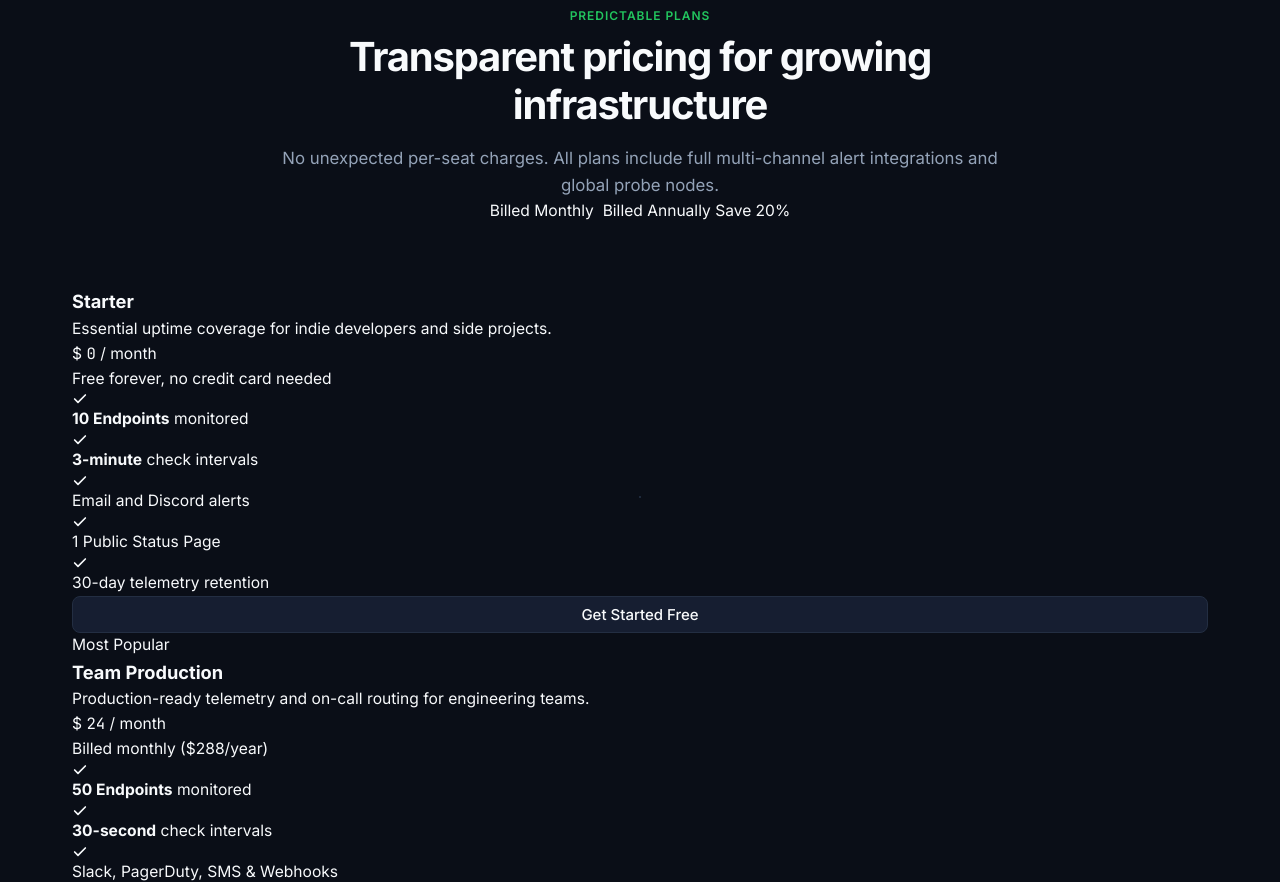
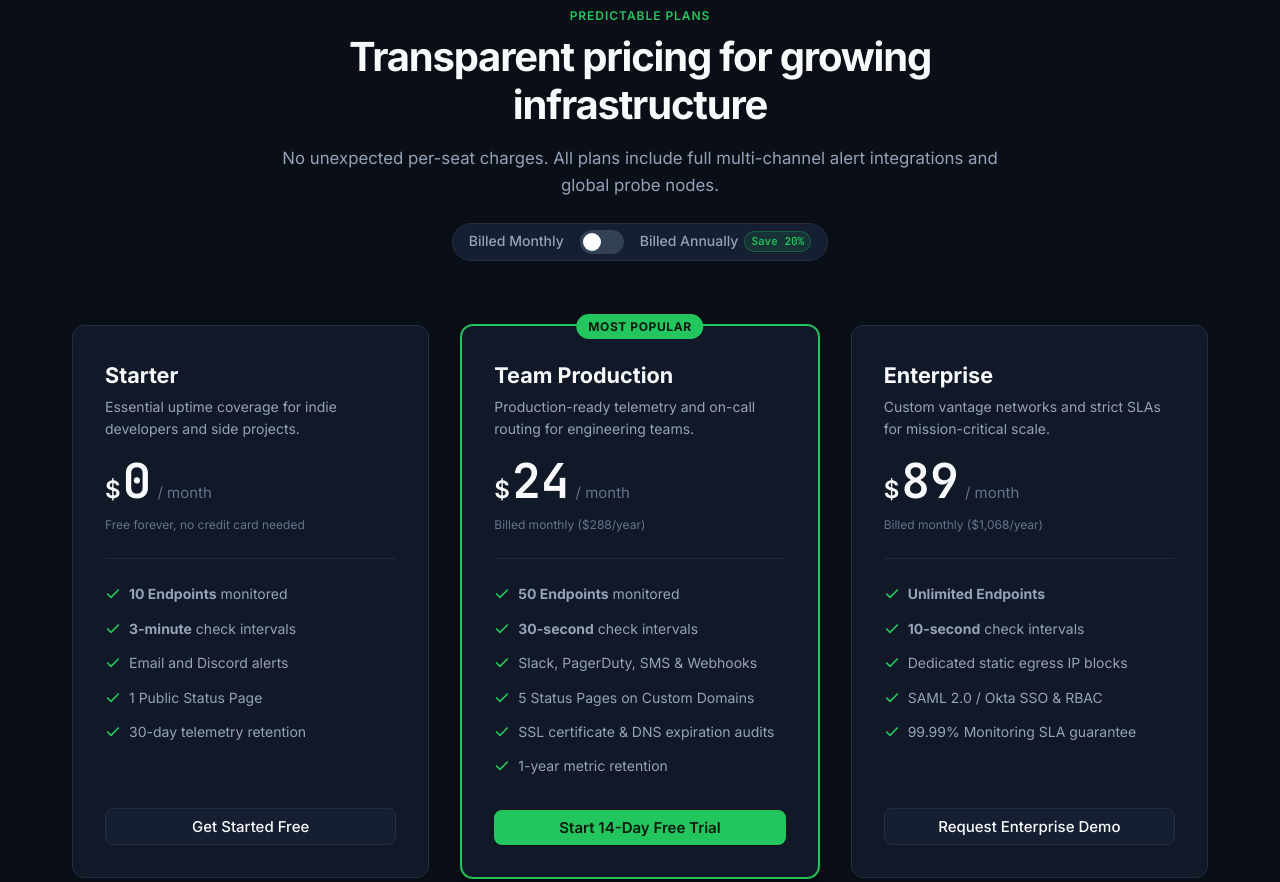
Before and after one commit to Jayant-Jangid/pulseops, a plain HTML site: page index.html in a window 1280 px wide. Shown: the part 3903-4785 px from the top of the page. Drawn offline with Linux system fonts and the light colour scheme; a script that the page names is missing.

Commit message:
style: style pricing tiers, featured ribbon, and billing switch

```diff
--- a/css/styles.css
+++ b/css/styles.css
@@ -1163,3 +1163,185 @@ ul, ol {
   border-radius: 50%;
   background-color: var(--accent-primary);
 }
+
+/* --------------------------------------------------------------------------
+   Pricing Section
+   -------------------------------------------------------------------------- */
+.pricing-section {
+  border-bottom: 1px solid var(--border-subtle);
+}
+
+.pricing-toggle-wrap {
+  display: inline-flex;
+  align-items: center;
+  gap: var(--space-md);
+  background-color: var(--bg-tertiary);
+  border: 1px solid var(--border-card);
+  padding: 6px 16px;
+  border-radius: var(--radius-full);
+  margin-top: var(--space-lg);
+}
+
+.billing-label {
+  font-size: 0.875rem;
+  font-weight: 500;
+  color: var(--text-secondary);
+  display: inline-flex;
+  align-items: center;
+  gap: 6px;
+}
+
+.billing-toggle-switch {
+  width: 44px;
+  height: 24px;
+  background-color: var(--border-hover);
+  border-radius: var(--radius-full);
+  position: relative;
+  transition: background-color var(--transition-fast);
+}
+
+.billing-toggle-switch[aria-checked="true"] {
+  background-color: var(--accent-primary);
+}
+
+.toggle-slider {
+  position: absolute;
+  top: 3px;
+  left: 3px;
+  width: 18px;
+  height: 18px;
+  background-color: #ffffff;
+  border-radius: 50%;
+  transition: transform var(--transition-fast);
+}
+
+.billing-toggle-switch[aria-checked="true"] .toggle-slider {
+  transform: translateX(20px);
+}
+
+.discount-badge {
+  font-size: 0.6875rem;
+  font-weight: 600;
+  font-family: var(--font-mono);
+  color: var(--accent-primary);
+  background-color: var(--accent-primary-subtle);
+  border: 1px solid rgba(34, 197, 94, 0.3);
+  padding: 1px 6px;
+  border-radius: var(--radius-full);
+}
+
+.pricing-cards-grid {
+  display: grid;
+  grid-template-columns: repeat(auto-fit, minmax(310px, 1fr));
+  gap: var(--space-xl);
+  align-items: stretch;
+}
+
+.pricing-card {
+  background-color: var(--bg-card);
+  border: 1px solid var(--border-card);
+  border-radius: var(--radius-lg);
+  padding: var(--space-xl);
+  display: flex;
+  flex-direction: column;
+  position: relative;
+  transition: transform var(--transition-normal), border-color var(--transition-normal);
+}
+
+.pricing-card:hover {
+  border-color: var(--border-hover);
+}
+
+.pricing-card.featured {
+  border-color: var(--accent-primary);
+  box-shadow: 0 0 0 1px var(--accent-primary), var(--shadow-lg);
+}
+
+.popular-ribbon {
+  position: absolute;
+  top: -12px;
+  left: 50%;
+  transform: translateX(-50%);
+  background-color: var(--accent-primary);
+  color: #061a0c;
+  font-size: 0.75rem;
+  font-weight: 700;
+  text-transform: uppercase;
+  letter-spacing: 0.05em;
+  padding: 3px 12px;
+  border-radius: var(--radius-full);
+}
+
+.pricing-card-header {
+  border-bottom: 1px solid var(--border-subtle);
+  padding-bottom: var(--space-lg);
+  margin-bottom: var(--space-lg);
+}
+
+.plan-name {
+  font-size: 1.35rem;
+  font-weight: 700;
+  color: var(--text-primary);
+  margin-bottom: 4px;
+}
+
+.plan-description {
+  font-size: 0.875rem;
+  color: var(--text-secondary);
+  min-height: 40px;
+  margin-bottom: var(--space-md);
+}
+
+.plan-price-wrap {
+  display: flex;
+  align-items: baseline;
+  gap: 2px;
+}
+
+.currency-symbol {
+  font-size: 1.5rem;
+  font-weight: 600;
+  color: var(--text-primary);
+}
+
+.price-amount {
+  font-size: 3rem;
+  font-weight: 700;
+  line-height: 1;
+  color: var(--text-primary);
+}
+
+.price-period {
+  font-size: 0.9375rem;
+  color: var(--text-muted);
+  margin-left: 4px;
+}
+
+.billing-note {
+  display: block;
+  font-size: 0.75rem;
+  color: var(--text-muted);
+  margin-top: 6px;
+}
+
+.plan-features-list {
+  display: flex;
+  flex-direction: column;
+  gap: 12px;
+  font-size: 0.875rem;
+  color: var(--text-secondary);
+  margin-bottom: var(--space-xl);
+  flex-grow: 1;
+}
+
+.plan-features-list li {
+  display: flex;
+  align-items: flex-start;
+  gap: var(--space-sm);
+}
+
+.check-icon {
+  flex-shrink: 0;
+  margin-top: 3px;
+  color: var(--accent-primary);
+}
```
